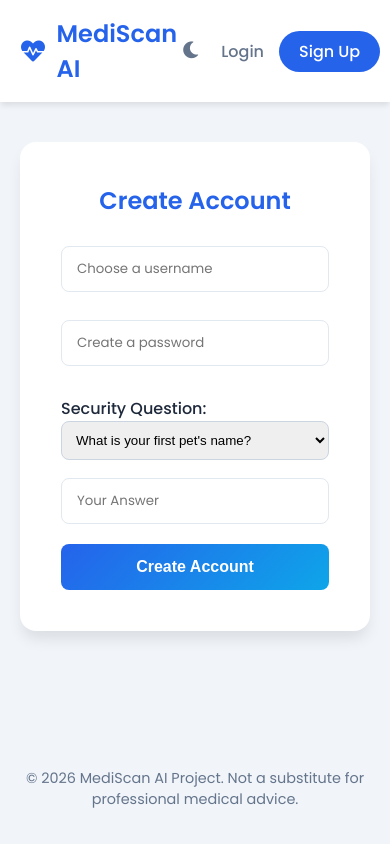
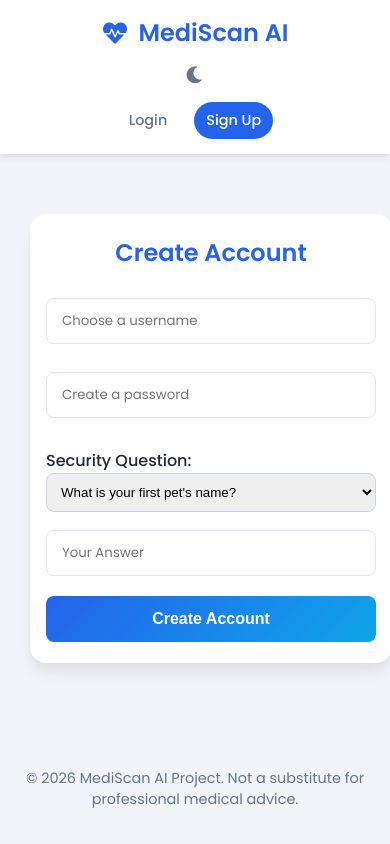
Before and after one commit to chintashyamala/Disease-Diagnosis-System, a Flask app: page /register in a window 390 px wide. Run offline with Flask 3, Linux system fonts and the light colour scheme; parts of the project's set-up code (start-up, migrations or seed data) failed here and were passed over.

Commit message:
Add files via upload

```diff
--- a/static/css/style.css
+++ b/static/css/style.css
@@ -273,3 +273,47 @@ footer {
         color: black !important;
     }
 }
+
+/* =========================================
+   MOBILE RESPONSIVENESS (Screens under 768px)
+   ========================================= */
+@media screen and (max-width: 768px) {
+    /* 1. Fix the Navbar */
+    .navbar {
+        flex-direction: column; /* Stacks the logo on top, links on bottom */
+        padding: 15px;
+        gap: 15px;
+    }
+
+    .nav-links {
+        flex-wrap: wrap; /* Allows buttons to wrap to a new line if needed */
+        justify-content: center;
+        gap: 10px;
+        width: 100%;
+    }
+
+    /* Hide the "Hello, Name" text on mobile to save space */
+    .user-welcome {
+        display: none !important;
+    }
+
+    .nav-btn, .nav-item {
+        font-size: 0.9rem;
+        padding: 8px 12px;
+    }
+
+    /* 2. Fix the Main Cards */
+    .centered-form {
+        padding: 10px;
+    }
+
+    .card {
+        width: 100%;
+        padding: 20px 15px;
+        margin-top: 10px;
+    }
+
+    h2 {
+        font-size: 1.5rem;
+    }
+}
--- a/templates/history.html
+++ b/templates/history.html
@@ -14,7 +14,8 @@
     </div>
 
     {% if records %}
-    <table>
+    <div style="overflow-x: auto; width: 100%; border-radius: 8px;">
+        <table style="min-width: 600px;">
         <thead>
             <tr>
                 <th>Date</th>
@@ -45,6 +46,7 @@
             {% endfor %}
         </tbody>
     </table>
+    </div>
     {% else %}
         <div style="text-align: center; padding: 40px; color: var(--secondary);">
             <i class="fa-solid fa-file-medical" style="font-size: 3rem; margin-bottom: 20px; opacity: 0.5;"></i>
```
